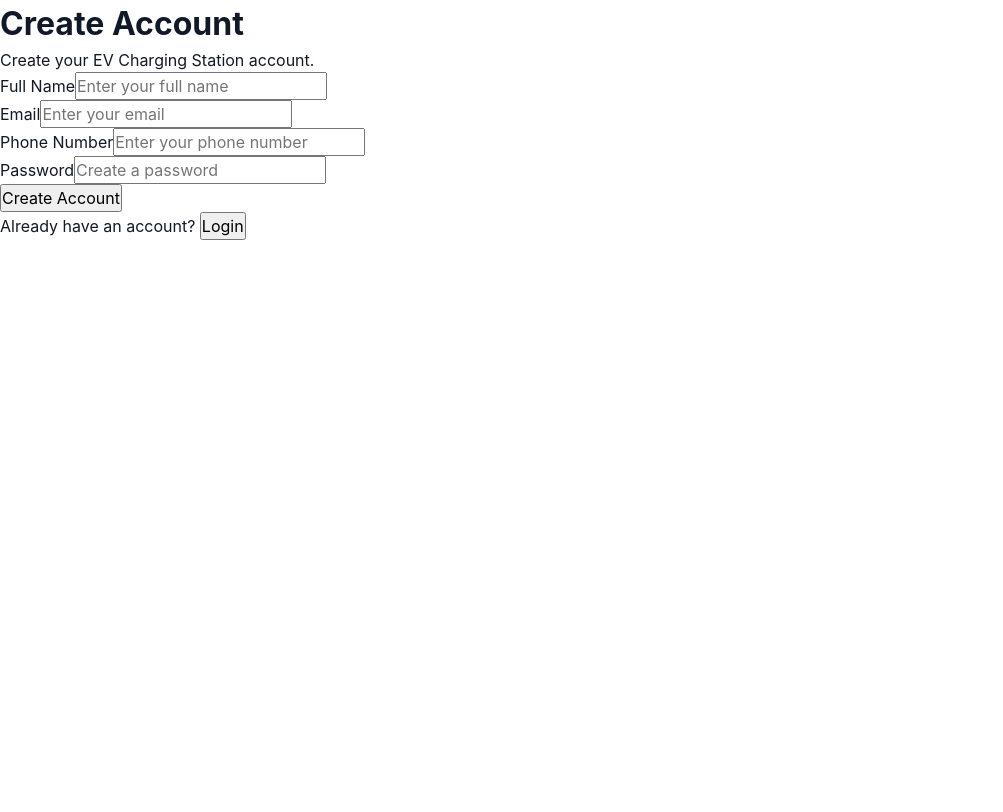
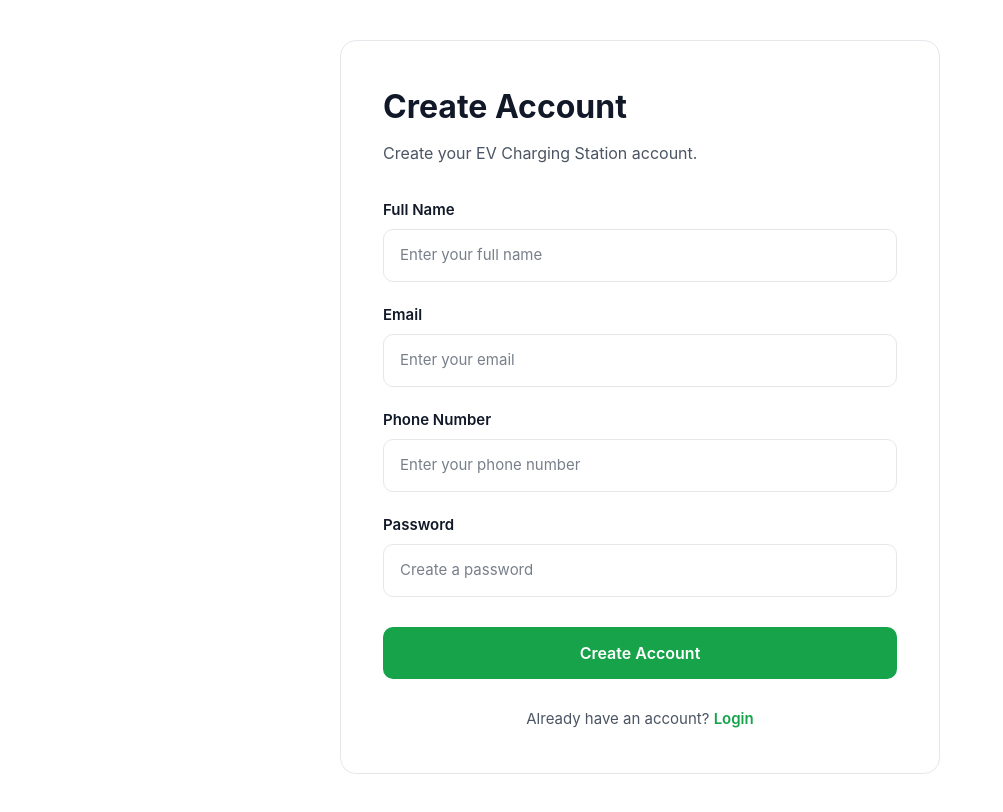
Before and after one commit to prem231631/EV-Charging-Station, a React app in the folder frontend/: page /register in a window 1280 px wide. Shown: the whole page, without its empty margins (0-1003 px from the left). Built offline with nearby package versions, Linux system fonts and the light colour scheme; no server answers; the HTML template or start-up script is replaced by a standard one.

Commit message:
Register CSS added

```diff
--- a/frontend/src/styles/register.css
+++ b/frontend/src/styles/register.css
@@ -0,0 +1,283 @@
+/* ================================
+   REGISTER PAGE
+================================ */
+
+.register-page {
+    min-height: 100vh;
+    display: flex;
+    justify-content: center;
+    align-items: center;
+
+    padding: 40px 20px;
+
+    background: var(--bg-primary);
+    color: var(--text-primary);
+
+    box-sizing: border-box;
+}
+
+
+/* ================================
+   REGISTER CARD
+================================ */
+
+.register-card {
+    width: 100%;
+    max-width: 600px;
+
+    padding: 42px;
+
+    background: var(--card-bg);
+
+    border: 1px solid var(--border-color);
+    border-radius: 16px;
+
+    box-shadow: var(--card-shadow);
+
+    box-sizing: border-box;
+}
+
+
+/* ================================
+   HEADING
+================================ */
+
+.register-card h1 {
+    margin: 0 0 10px;
+
+    font-size: 32px;
+    font-weight: 700;
+
+    color: var(--text-primary);
+}
+
+
+.register-card > p {
+    margin: 0 0 32px;
+
+    font-size: 16px;
+    line-height: 1.6;
+
+    color: var(--text-secondary);
+}
+
+
+/* ================================
+   FORM
+================================ */
+
+.register-card form {
+    display: flex;
+    flex-direction: column;
+
+    gap: 22px;
+}
+
+
+/* ================================
+   FORM GROUP
+================================ */
+
+.form-group {
+    display: flex;
+    flex-direction: column;
+
+    gap: 8px;
+}
+
+
+.form-group label {
+    font-size: 15px;
+    font-weight: 600;
+
+    color: var(--text-primary);
+}
+
+
+/* ================================
+   INPUT
+================================ */
+
+.form-group input {
+    width: 100%;
+
+    padding: 14px 16px;
+
+    font-size: 15px;
+    font-family: inherit;
+
+    color: var(--text-primary);
+
+    background: var(--input-bg);
+
+    border: 1px solid var(--border-color);
+    border-radius: 10px;
+
+    outline: none;
+
+    box-sizing: border-box;
+
+    transition:
+        border-color 0.2s ease,
+        box-shadow 0.2s ease,
+        background-color 0.2s ease;
+}
+
+
+.form-group input::placeholder {
+    color: var(--text-secondary);
+    opacity: 0.75;
+}
+
+
+.form-group input:focus {
+    border-color: #16a34a;
+
+    box-shadow: 0 0 0 3px rgba(22, 163, 74, 0.12);
+}
+
+
+/* ================================
+   CREATE ACCOUNT BUTTON
+================================ */
+
+.register-card form button[type="submit"] {
+    width: 100%;
+
+    margin-top: 8px;
+
+    padding: 14px 20px;
+
+    border: none;
+    border-radius: 10px;
+
+    background: #16a34a;
+    color: #ffffff;
+
+    font-size: 16px;
+    font-weight: 600;
+    font-family: inherit;
+
+    cursor: pointer;
+
+    transition:
+        background-color 0.2s ease,
+        transform 0.2s ease;
+}
+
+
+.register-card form button[type="submit"]:hover {
+    background: #15803d;
+}
+
+
+.register-card form button[type="submit"]:active {
+    transform: translateY(1px);
+}
+
+
+.register-card form button[type="submit"]:disabled {
+    background: #86efac;
+    cursor: not-allowed;
+    transform: none;
+}
+
+
+/* ================================
+   ERROR MESSAGE
+================================ */
+
+.register-error {
+    margin-bottom: 20px;
+
+    padding: 12px 14px;
+
+    border: 1px solid #ef4444;
+    border-radius: 8px;
+
+    background: rgba(239, 68, 68, 0.08);
+    color: #dc2626;
+
+    font-size: 14px;
+}
+
+
+/* ================================
+   SUCCESS MESSAGE
+================================ */
+
+.register-success {
+    margin-bottom: 20px;
+
+    padding: 12px 14px;
+
+    border: 1px solid #16a34a;
+    border-radius: 8px;
+
+    background: rgba(22, 163, 74, 0.08);
+    color: #16a34a;
+
+    font-size: 14px;
+}
+
+
+/* ================================
+   LOGIN LINK
+================================ */
+
+.register-card .login-link {
+    margin: 28px 0 0;
+
+    text-align: center;
+
+    font-size: 15px;
+
+    color: var(--text-secondary);
+}
+
+
+.login-link button {
+    padding: 0;
+
+    border: none;
+
+    background: transparent;
+    color: #16a34a;
+
+    font-size: inherit;
+    font-weight: 600;
+    font-family: inherit;
+
+    cursor: pointer;
+}
+
+
+.login-link button:hover {
+    color: #15803d;
+    text-decoration: underline;
+}
+
+
+/* ================================
+   RESPONSIVE
+================================ */
+
+@media (max-width: 600px) {
+
+    .register-page {
+        padding: 25px 15px;
+    }
+
+    .register-card {
+        padding: 30px 22px;
+        border-radius: 12px;
+    }
+
+    .register-card h1 {
+        font-size: 28px;
+    }
+
+    .register-card > p {
+        font-size: 14px;
+    }
+}
```
